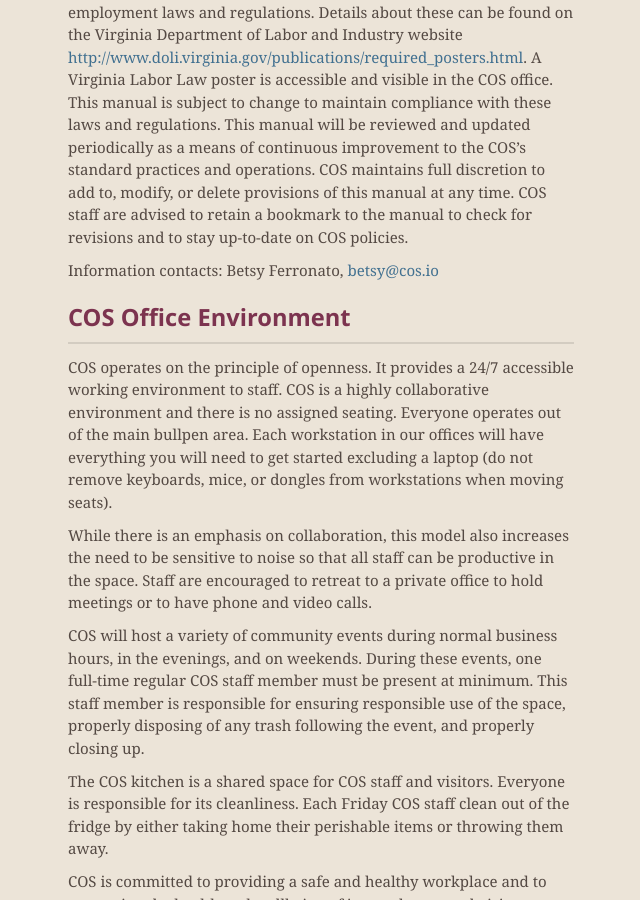
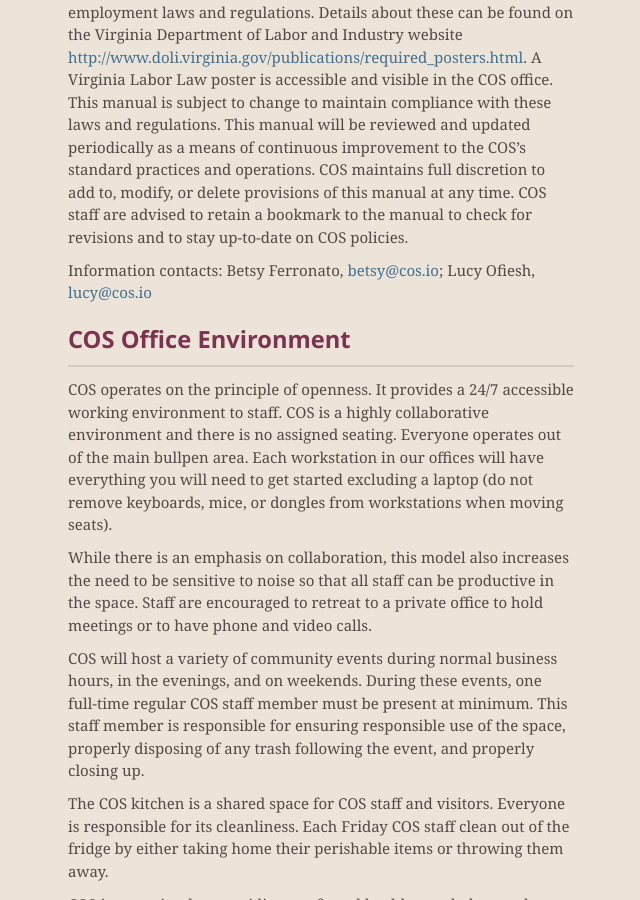
Before and after one commit to CenterForOpenScience/Policies-and-Procedures, a Jekyll site: the page built from index.md, in a window 1280 px wide and 900 px high, scrolled down 439 px. Shown: the whole window, without its empty margins (319-959 px from the left). Built offline with Jekyll 4.4.1, drawn with Linux system fonts in a browser that asks for light colours; nearby versions of some CDN libraries; our own code applies the rules of GitHub Pages for plain Markdown files.

Commit message:
Update index.md

```diff
--- a/index.md
+++ b/index.md
@@ -11,7 +11,7 @@
 This manual sets forth the Center for Open Science’s policies and procedures for daily operations. The Center for Open Science (COS) complies with the United States Federal and State of Virginia employment laws and regulations. Details about these can be found on the Virginia Department of Labor and Industry website <http://www.doli.virginia.gov/publications/required_posters.html>. A Virginia Labor Law poster is accessible and visible in the COS office. This manual is subject to change to maintain compliance with these laws and regulations. This manual will be reviewed and updated periodically as a means of continuous improvement to the COS’s standard practices and operations. COS maintains full discretion to add to, modify, or delete provisions of this manual at any time. COS staff are advised to retain a bookmark to the manual to check for revisions and to stay up-to-date on COS policies.
 
 Information contacts:
-Betsy Ferronato, [betsy@cos.io](mailto:betsy@cos.io)
+Betsy Ferronato, [betsy@cos.io](mailto:betsy@cos.io); Lucy Ofiesh, [lucy@cos.io](mailto:lucy@cos.io)
 
 COS Office Environment
 ------------------
```
